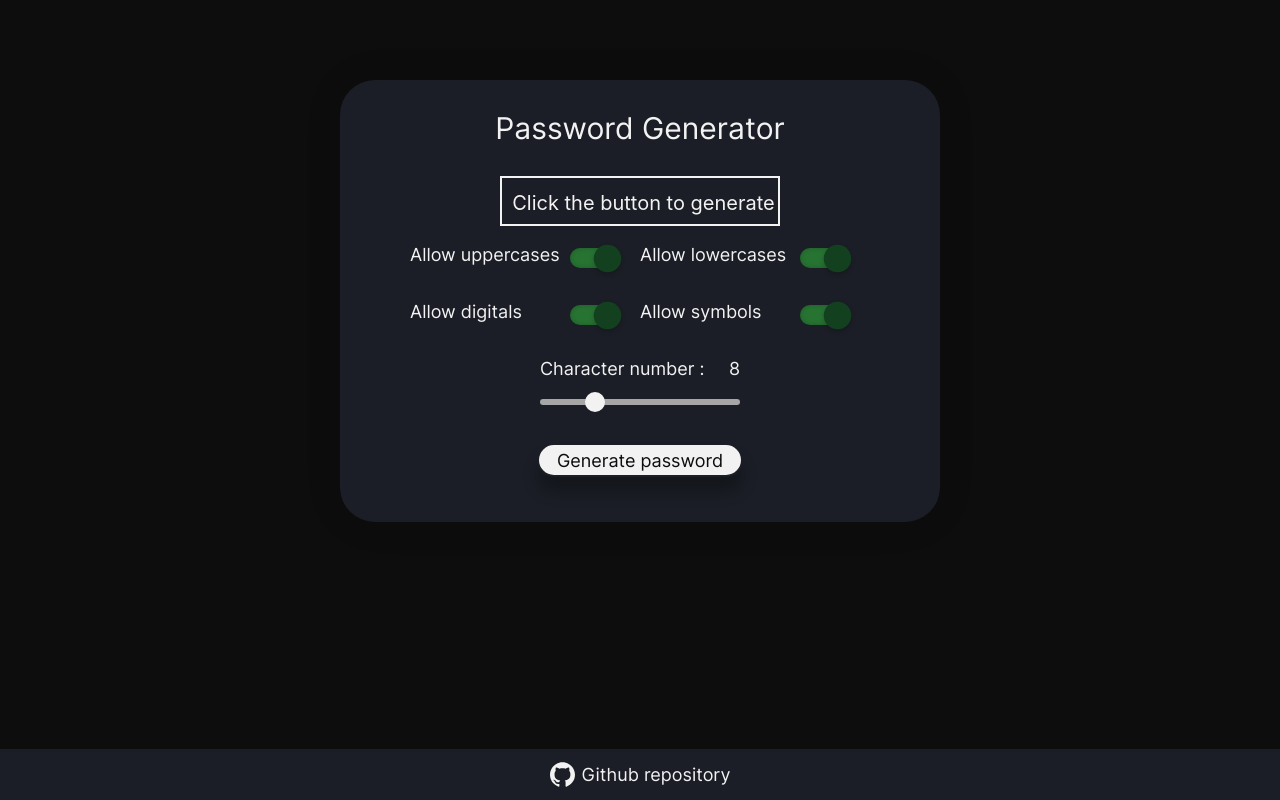
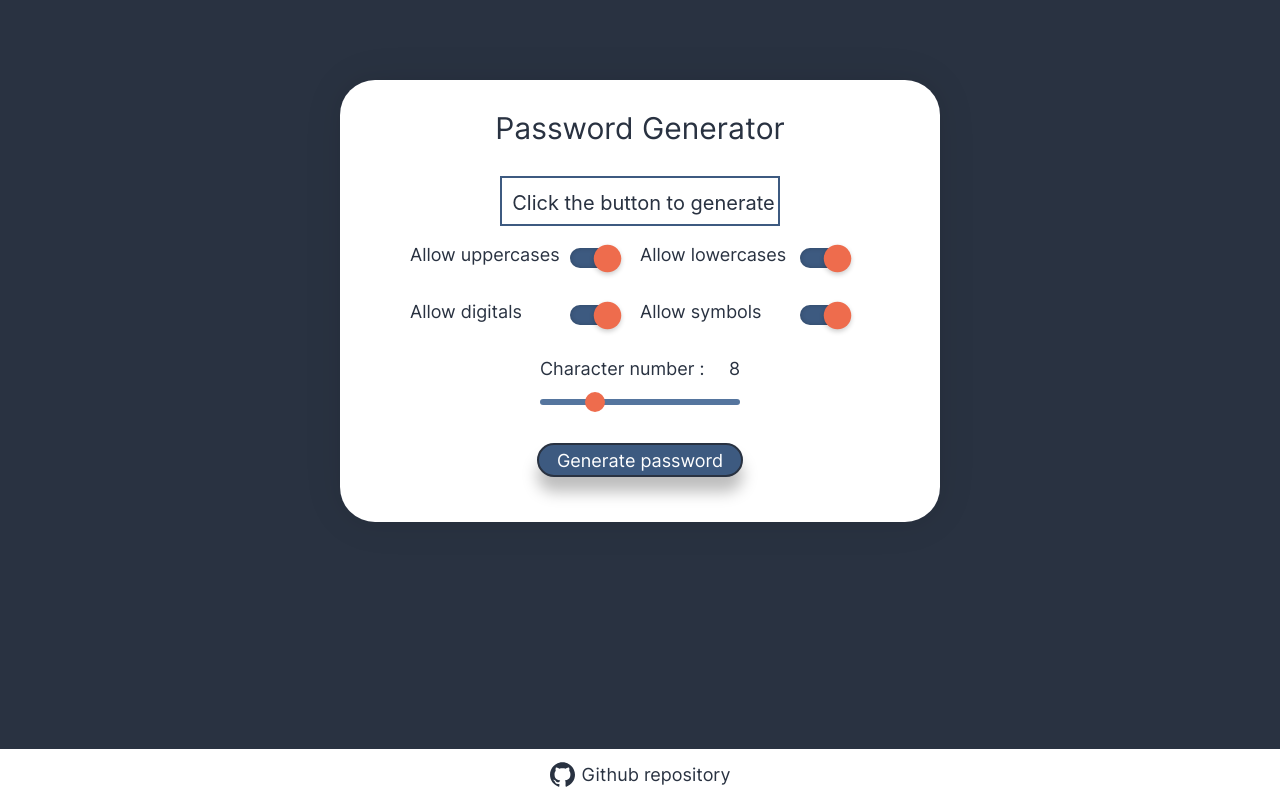
Before and after one commit to ilefM/password-generator, a React (Create React App) app: page / in a window 1280 px wide. Built offline with nearby package versions, Linux system fonts and the light colour scheme.

Commit message:
changing colors lol

```diff
--- a/src/components/Card/styles.ts
+++ b/src/components/Card/styles.ts
@@ -31,7 +31,7 @@ export const PasswordContainer = styled.div`
     width: 280px;
     height: 50px;
     align-items: center;
-    border: 2px solid ${(props) => props.theme.palette.light};
+    border: 2px solid ${(props) => props.theme.palette.primary};
 `;
 
 export const Password = styled.p`
--- a/src/components/CheckboxProperties/styles.ts
+++ b/src/components/CheckboxProperties/styles.ts
@@ -24,7 +24,7 @@ export const Checkbox = styled.input`
     width: 50px;
     height: 20px;
     -webkit-appearance: none;
-    background: #fff;
+    background: ${(props) => props.theme.palette.switchesBackground};
     outline: none;
     border-radius: 20px;
     margin-right: 10px;
--- a/src/components/GenerateButton/styles.ts
+++ b/src/components/GenerateButton/styles.ts
@@ -7,14 +7,14 @@ export const Container = styled.div`
 
 export const Button = styled.button`
     display: inline-block;
-    color: ${(props) => props.theme.palette.background};
-    background-color: ${(props) => props.theme.palette.light};
+    color: ${(props) => props.theme.text.secondary.fontColor};
+    background-color: ${(props) => props.theme.palette.primary};
     font-size: ${(props) => props.theme.text.primary.fontSize};
     font-family: ${(props) => props.theme.text.primary.fontFamily};
     font-weight: 400;
     margin-top: 2em;
     padding: 0.25em 1em;
-    border: 2px solid ${(props) => props.theme.palette.cardBackground};
+    border: 2px solid ${(props) => props.theme.palette.background};
     border-radius: 30px;
     display: block;
     cursor: pointer;
--- a/src/components/SliderProperty/styles.ts
+++ b/src/components/SliderProperty/styles.ts
@@ -34,7 +34,7 @@ export const Slider = styled.input`
         width: 20px;
         height: 20px;
         border-radius: 100%;
-        background: ${(props) => props.theme.palette.light};
+        background: ${(props) => props.theme.palette.secondary};
         cursor: pointer;
     }
 `;
--- a/src/theme/colors.ts
+++ b/src/theme/colors.ts
@@ -1,8 +1,8 @@
 export const colors = {
-    white: "#F2F2F2",
-    greenLight: "#277332",
-    greenDark: "#13401E",
-    blueBlack: "#1B1E26",
-    black: "#0D0D0D",
-    grey: "#a6a6a6",
+    blue: "#3d5a80",
+    lightBlue: "#55759e",
+    whiteBlue: "#e0fbfc",
+    black: "#293241",
+    orange: "#ee6c4d",
+    white: "#ffff",
 };
--- a/src/theme/index.ts
+++ b/src/theme/index.ts
@@ -1,21 +1,24 @@
-import {DefaultTheme} from "styled-components";
-import {colors} from "./colors";
+import { DefaultTheme } from "styled-components";
+import { colors } from "./colors";
 
 export const Theme: DefaultTheme = {
     text: {
         primary: {
-            fontColor: colors.white,
+            fontColor: colors.black,
             fontFamily: "Inter",
             fontSize: "18px",
         },
+        secondary: {
+            fontColor: colors.white,
+        },
     },
     palette: {
-        primary: colors.greenLight,
-        secondary: colors.greenDark,
+        primary: colors.blue,
+        secondary: colors.orange,
         background: colors.black,
-        cardBackground: colors.blueBlack,
-        light: colors.white,
-        sliderBackground: colors.grey,
+        cardBackground: colors.white,
+        switchesBackground: colors.whiteBlue,
+        sliderBackground: colors.lightBlue,
     },
     mobile: "680px",
 };
--- a/src/theme/styled.d.ts
+++ b/src/theme/styled.d.ts
@@ -7,13 +7,16 @@ declare module "styled-components" {
                 fontFamily: string;
                 fontSize: string;
             };
+            secondary: {
+                fontColor: string;
+            };
         };
         palette: {
             primary: string;
             secondary: string;
             background: string;
             cardBackground: string;
-            light: string;
+            switchesBackground: string;
             sliderBackground: string;
         };
         mobile: string;
```
